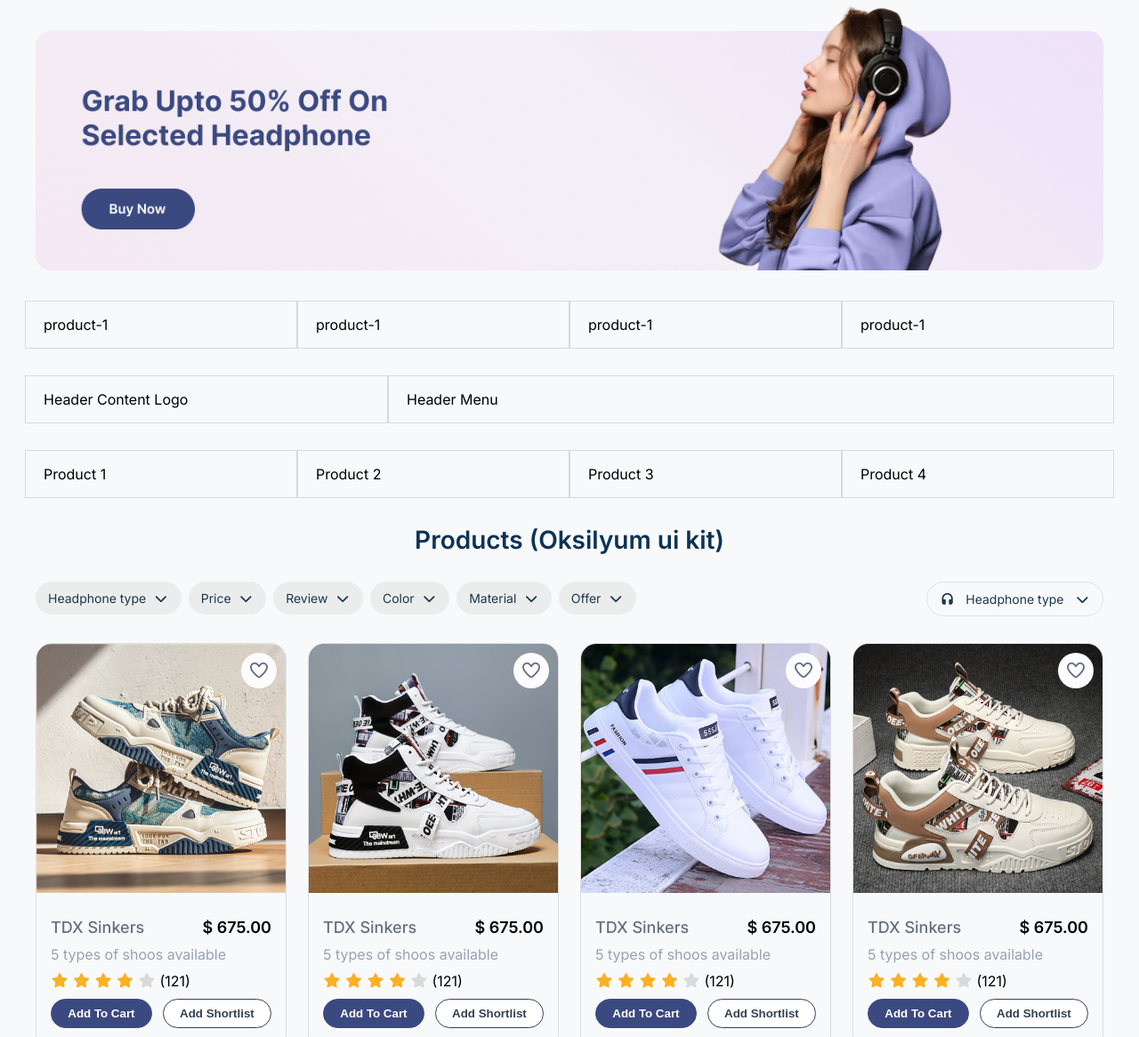
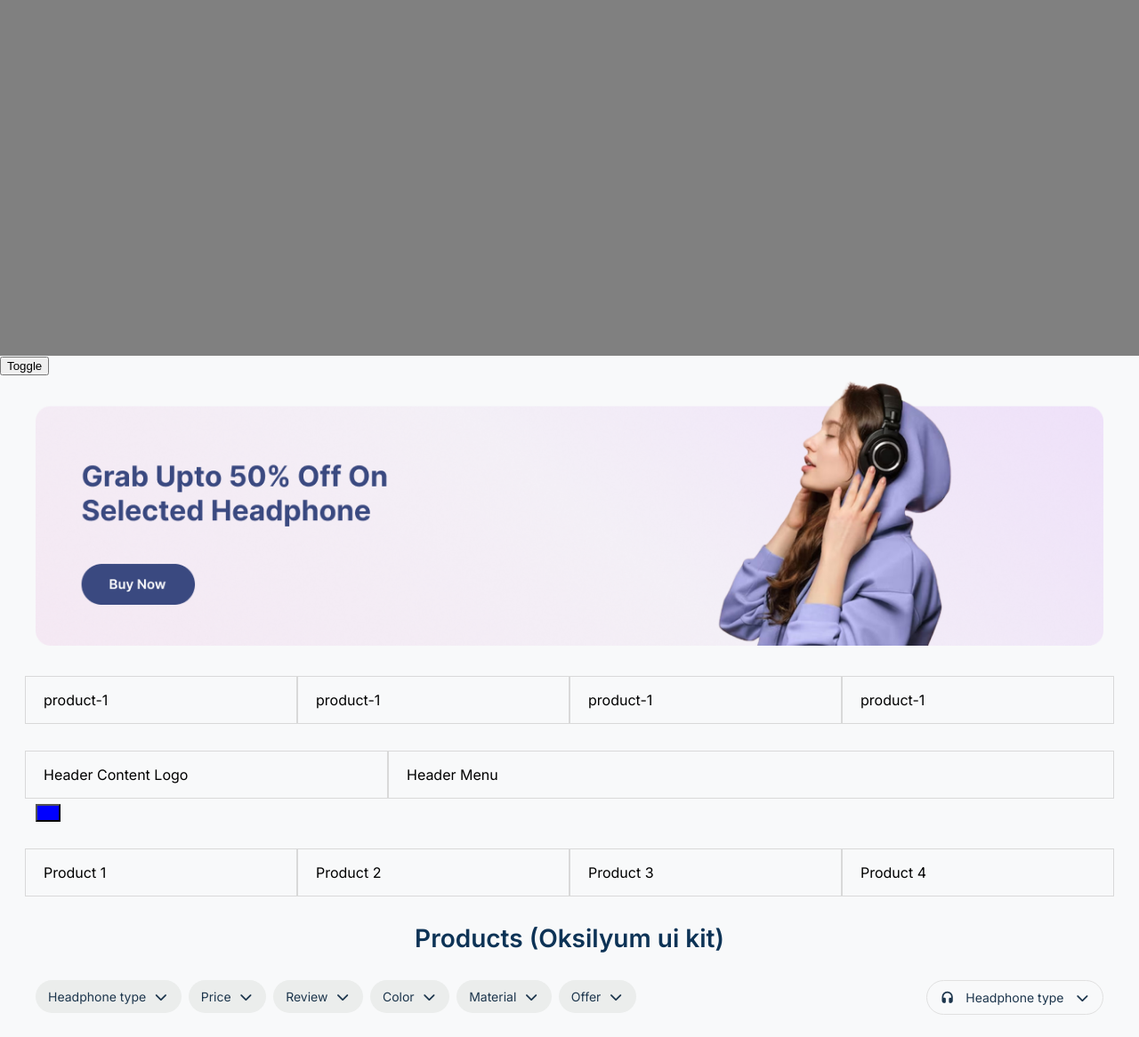
Before and after one commit to onurcanalpp/oksilyum-ui-kit, a website: page package-playground/index.html in a window 1280 px wide. Shown: the top 1166 px of the page at 89% size. Drawn offline with Linux system fonts and the light colour scheme.

Commit message:
color palette's added

```diff
--- /dev/null
+++ b/package-playground/app.js
@@ -0,0 +1,11 @@
+function toggleTheme() {
+    const root = document.documentElement;
+    const currentTheme = root.getAttribute('data-theme');
+
+    if (currentTheme === 'light') {
+        root.setAttribute('data-theme', 'dark');
+    } else {
+        root.setAttribute('data-theme', 'light');
+    }
+    console.log(root);
+}
--- a/package-playground/index.html
+++ b/package-playground/index.html
@@ -4,12 +4,11 @@
 <head>
     <meta charset="UTF-8">
     <meta name="viewport" content="width=device-width, initial-scale=1.0">
+    <link rel="stylesheet" href="../dist/css/theme-default.css">
     <link rel="stylesheet" href="../src/layout/grid.css">
     <link rel="stylesheet" href="style.css">
     <link rel="stylesheet" href="https://www.onurcanalp.com.tr/assets/fonts/fontawesome/css/all.min.css"> <!--Fontawesome Icons-->
     <title>Oksilyum UI Kit</title>
-
-
 
     <script type="module">
         import { initAutoSizer, destroyAutoSizer } from 'https://onurcanalp.com.tr/jslibraries/sizer-js/sizer.js';
@@ -19,6 +18,7 @@
             destroyAutoSizer() function is used to destroy the autoSizer.
         */
 
+        /*
         window.onload = function() {
             initAutoSizer();
         }
@@ -31,11 +31,16 @@
             initAutoSizer(tagname);
 
         }
+        */
 
     </script>
 </head>
 
 <body>
+    <div class="component-view">
+
+    </div>
+    <button class="theme-button" onclick="toggleTheme()">Toggle</button>
 
     <div class="section banner">
         <div class="container">
@@ -73,6 +78,7 @@
                 Header Menu
             </div>
         </div>
+        <button class="mt-button mt-button-rounded"></button>
         <div class="row product-wrapper">
             <div class="col-3 col-xl-4 col-lg-6 col-md-12">
                 Product 1
@@ -517,4 +523,6 @@
 
 </body>
 
+<script type="text/javascript" src="./app.js"></script>
+
 </html>
--- a/package-playground/style.scss
+++ b/package-playground/style.scss
@@ -1,5 +1,18 @@
 
 @import '../src/layout/breakpoints';
+
+
+:root {
+    --bg-primary: blue;
+}
+
+.mt-button {
+    --mt-button-padding: 8px 12px;
+    --mt-button-background: var(--bg-primary);
+
+    background: var(--mt-button-background);
+    padding: var(--mt-button-padding);
+}
 
 /*
 
@@ -242,3 +255,13 @@ body {
         }
     }
 }
+
+.component-view {
+    width: 100%;
+    height: 400px;
+    background: gray;
+    display: flex;
+    align-items: center;
+    justify-content: center;
+
+}
```
Also changed, not shown: dist/css/default.css (added), dist/css/theme-default.css (added), dist/css/theme-default.scss (added), package-playground/style.css, 2 other files.
